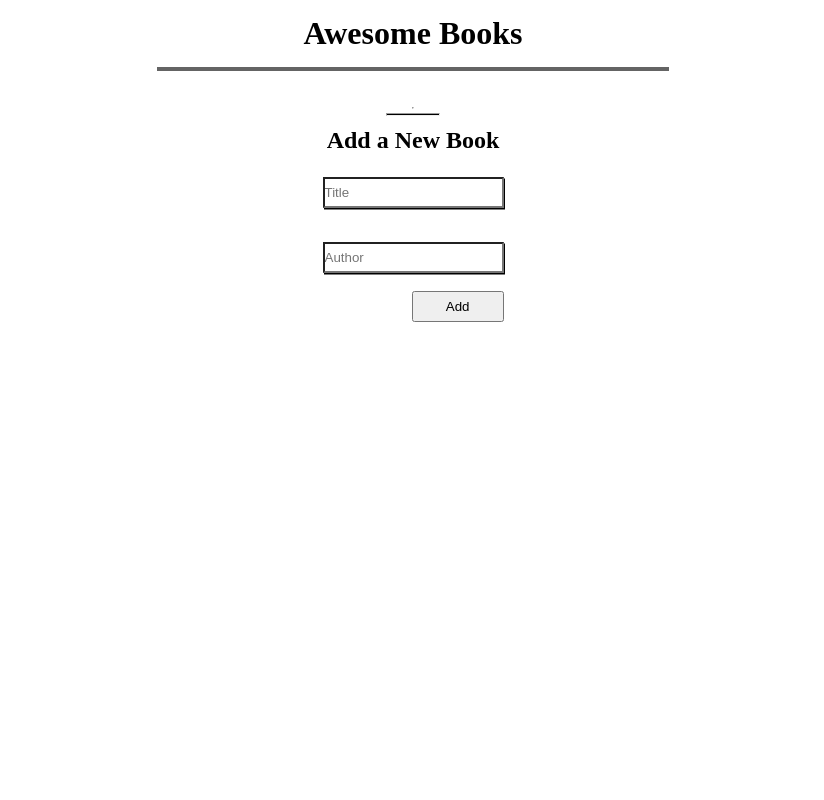
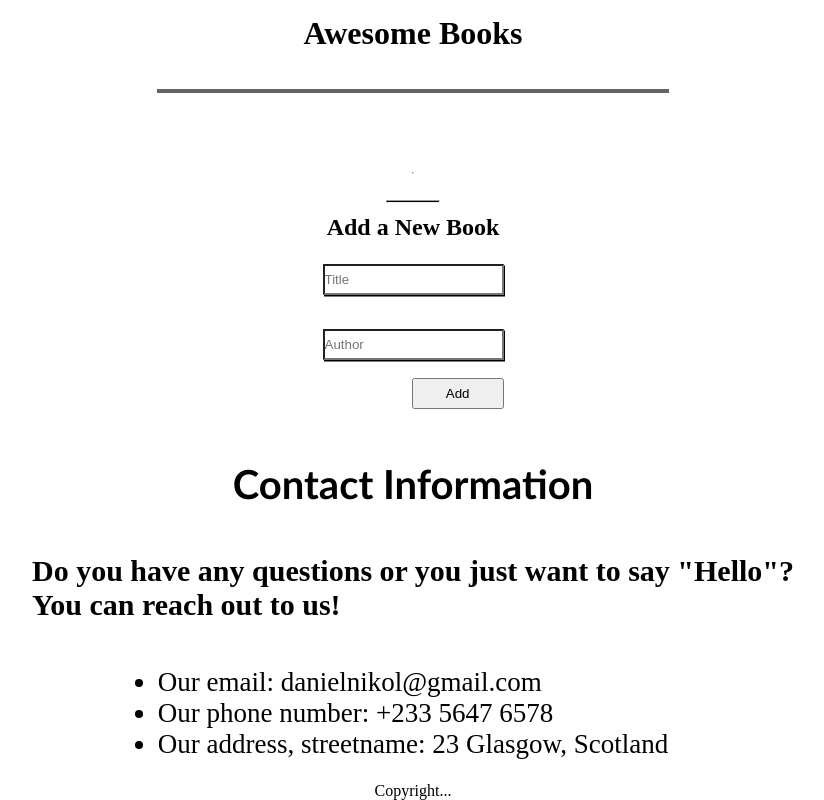
Before and after one commit to benshidanny11/awesomebooks, a website: page index.html in a window 1280 px wide. Shown: the whole page, without its empty margins (227-1051 px from the left). Drawn offline with Linux system fonts and the light colour scheme.

Commit message:
Implement the html structure of the contact section and styled it

```diff
--- a/index.html
+++ b/index.html
@@ -26,6 +26,23 @@
       </div>
     </div>
 
+    <section class="contact">
+      <h2>Contact Information</h2>
+      <h4>Do you have any questions or you just want to say "Hello"?<br>You can reach out to us!</h4>
+
+      <ul>
+        <li>Our email: danielnikol@gmail.com</li>
+        <li>Our phone number: +233 5647 6578</li>
+        <li>Our address, streetname: 23 Glasgow, Scotland</li>
+      </ul>
+    </section>
+
+    <footer>
+      <div class="the-footer">
+        <p>Copyright...</p>
+      </div>
+    </footer>
+
     <script src="./index.js"></script>
   </body>
 </html>
--- a/style.css
+++ b/style.css
@@ -6,7 +6,8 @@
 
 body {
   display: flex;
-  justify-content: center;
+  justify-content: space-between;
+  height: 100vh;
   flex-direction: column;
   align-items: center;
 }
@@ -87,3 +88,31 @@
   width: 30%;
   margin: 4px 0;
 }
+
+.contact {
+  display: flex;
+  flex-direction: column;
+  justify-content: space-between;
+  align-items: center;
+  height: 300px;
+  margin-top: 30px;
+}
+
+.contact h2 {
+  font-family: 'Gill Sans', 'Gill Sans MT', Calibri, 'Trebuchet MS', sans-serif;
+  font-size: 40px;
+}
+
+.contact h4 {
+  font-family: 'Times New Roman', Times, serif;
+  font-size: 30px;
+}
+
+.contact ul li {
+  font-size: 27px;
+}
+
+.the-footer {
+  display: flex;
+  align-self: flex-start;
+}
```
